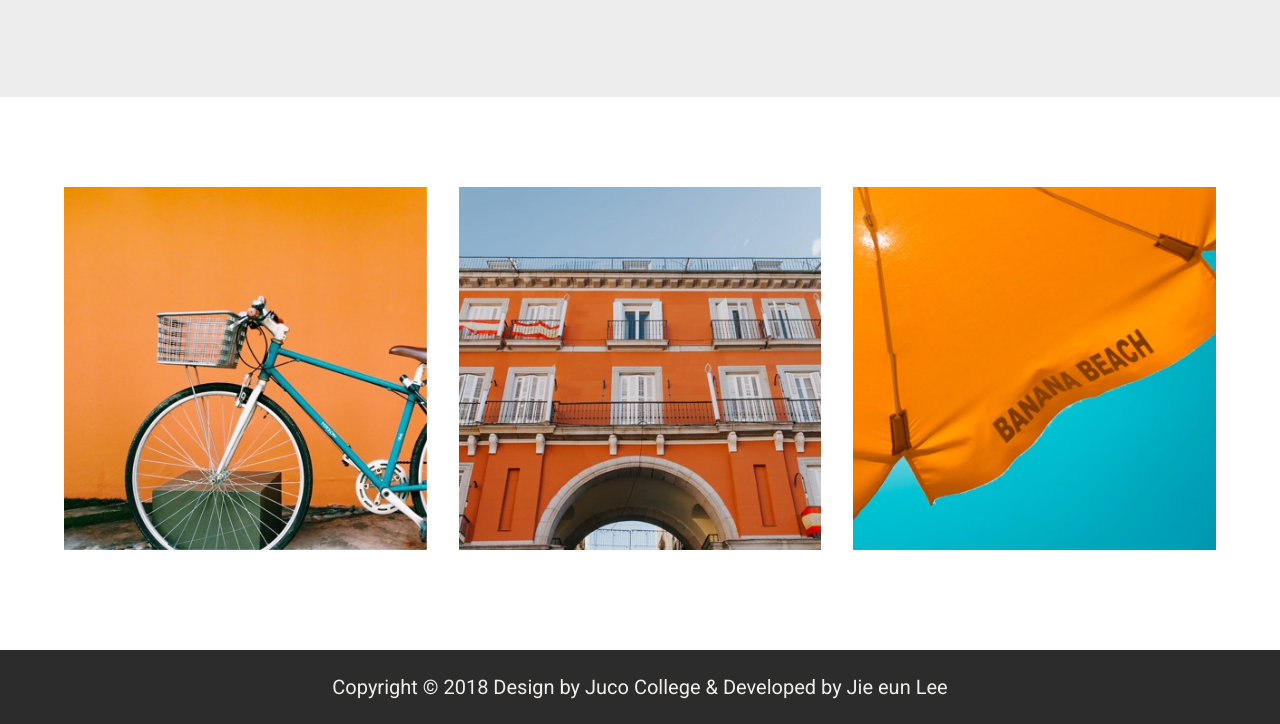
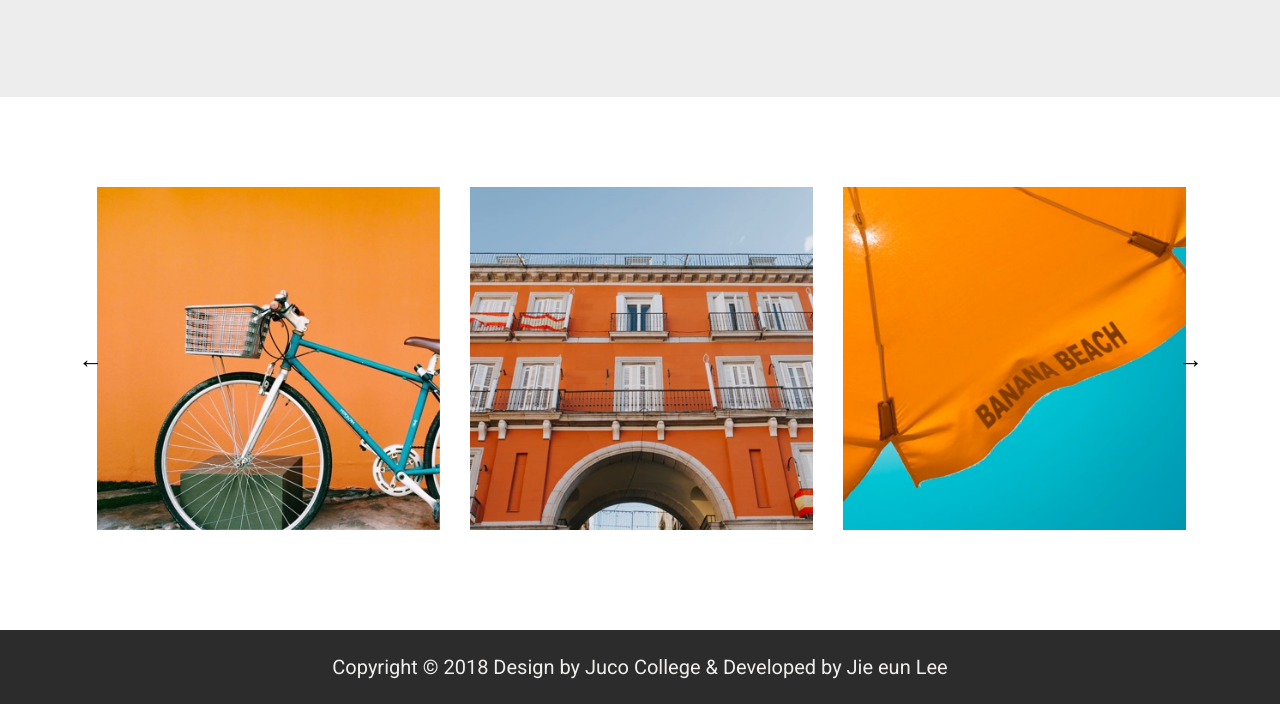
Before and after one commit to simpliweb/ItsAllAboutSophie, a plain HTML site: page index.html in a window 1280 px wide. Shown: the part 4275-4999 px from the top of the page. Drawn offline with Linux system fonts and the light colour scheme.

Commit message:
carousel html, style, js

```diff
--- a/index.html
+++ b/index.html
@@ -9,7 +9,7 @@
     <script src="https://kit.fontawesome.com/0c33a27114.js" crossorigin="anonymous"></script>
     <link rel="stylesheet" href="./styles/style.css">
     </link>
-    <script src="./script.js"></script>
+    <!-- <script src="./script.js"></script> -->
 
     <link rel="preconnect" href="https://fonts.googleapis.com">
     <link rel="preconnect" href="https://fonts.gstatic.com" crossorigin>
@@ -187,17 +187,26 @@
         <section class="imgGallery">
             <div class="wrapper">
                 <div class="imgGalleryContainer">
-                    <div class="img1">
+                    <div  class="photo img1">
                         <img src="./assets/home-image-6.jpg"
                             alt="front half of teal bike with a basket in front of a orange background wall">
                     </div>
-                    <div class="img2">
+                    <div class="photo img2">
                         <img src="./assets/home-image-7.jpg" alt="red orange colored building with tall windows">
                     </div>
-                    <div class="img3">
+                    <div  class="photo img3">
                         <img src="./assets/home-image-8.jpg"
                             alt="close up photo of a orange parasol with banana beach logo">
                     </div>
+                    <div  class="photo img4">
+                        <img src="./assets/home-image-7.jpg" alt="red orange colored building with tall windows">
+                    </div>
+                    <div  class="photo img5">
+                        <img src="./assets/home-image-8.jpg"
+                            alt="close up photo of a orange parasol with banana beach logo">
+                    </div>
+                    <button class="arrow-prev">&#8592</button>
+                    <button class="arrow-next">&#8594</button>
                 </div>
             </div> <!-- END .wrapper -->
         </section> <!-- END .imgGallery section -->
@@ -209,6 +218,8 @@
             <p>Copyright &copy; 2018 Design by Juco College & Developed by Jie eun Lee</p>
         </div>
     </footer>
+
+    <script src="./script.js"></script>
 </body>
 
 </html>
--- a/script.js
+++ b/script.js
@@ -14,3 +14,33 @@ document.addEventListener("DOMContentLoaded", () => {
     })
 
 })
+
+// home page image carousel
+// when right arrow button is clicked, it goes to next image
+// when left arrow button is clicked, it goes to previous image
+// grab the right button
+let photoContainer = document.querySelector('.imgGalleryContainer');
+
+const rightArrow = document.querySelector('.arrow-next');
+// grag left button
+const leftArrow = document.querySelector('.arrow-prev');
+// grab images
+const photos = document.querySelectorAll('.photo');
+console.log(photos);
+
+
+// create event listener 'click', if right arrow is clicked, move  third image to right image spot, second image to third image spot, first image to second image spot,
+rightArrow.addEventListener('click', () => {
+    let photoWidth = photoContainer.clientWidth;
+
+    photos.forEach(photoImg => {
+        photoImg = photos += photoWidth;
+    });
+});
+
+// css animation
+// 2 classes, slide out & slide in, position absolute (left/right), attach that class to first image, slide in #2 image, looks like movimg
+// onclick on javascript
+
+
+// common way .filter() is used, loop through whatever matches the condition, used in hangman game? to match something user's input. game with 100 words with all 4 letters, use 4 letters to make different word, filter out to get the question right
--- a/styles/sass/partials/_main.scss
+++ b/styles/sass/partials/_main.scss
@@ -201,19 +201,50 @@
 } // END .journey section
 
 .imgGalleryContainer {
-    padding: 90px 0 100px;
+    padding: 90px 0 100px 33px;
     display: flex;
+    gap: 30px;
     justify-content: space-between;
+    position: relative;
+    overflow: hidden;
 
-    .img1, .img2, .img3 {
-        width: 31.5%;
+    .photo {
+        width: calc((100%/3) - 30px);
+        flex: 1 0 auto;
 
         &:hover,
         &:focus {
         box-shadow: 18px 18px 10px;
         }
     }
-} // END .imgGallery section
+}
+
+// image carousel button
+.arrow-prev, .arrow-next {
+    position: absolute;
+    width: 50px;
+    padding: 10px 10px;
+    border: none;
+    border-radius: 80px;
+    cursor: pointer;
+    background-color: transparent;
+    font-size: 25px;
+    font-weight: 700;
+    margin: 0;
+  }
+
+  .arrow-prev {
+    top: 45%;
+    left: 0.2%;
+  }
+
+  .arrow-next {
+    top: 45%;
+    right: 0%;
+  }
+
+
+// END .imgGallery section
 
 footer {
     background-color: $secondary;
```
Also changed, not shown: styles/style.css.
